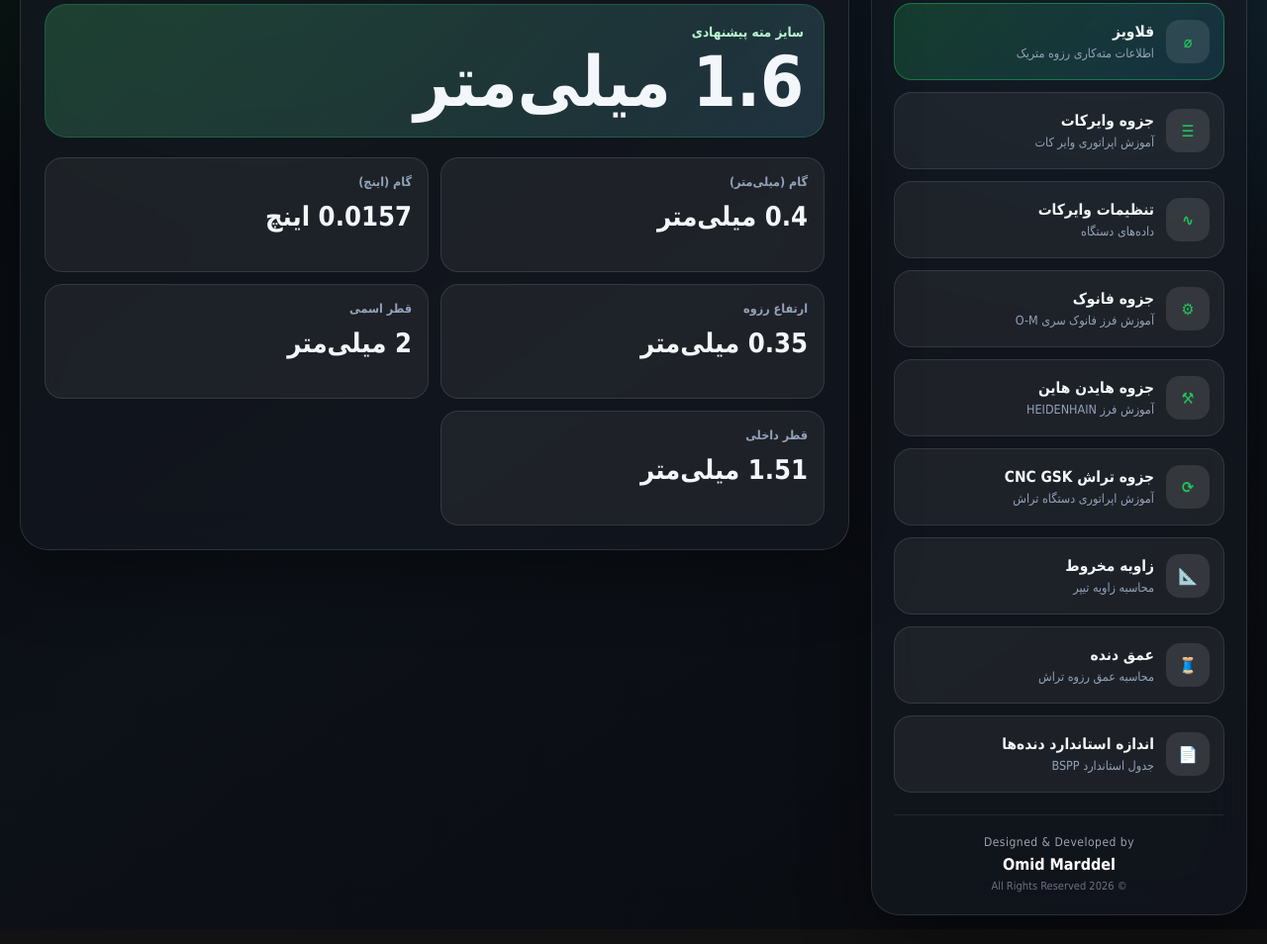
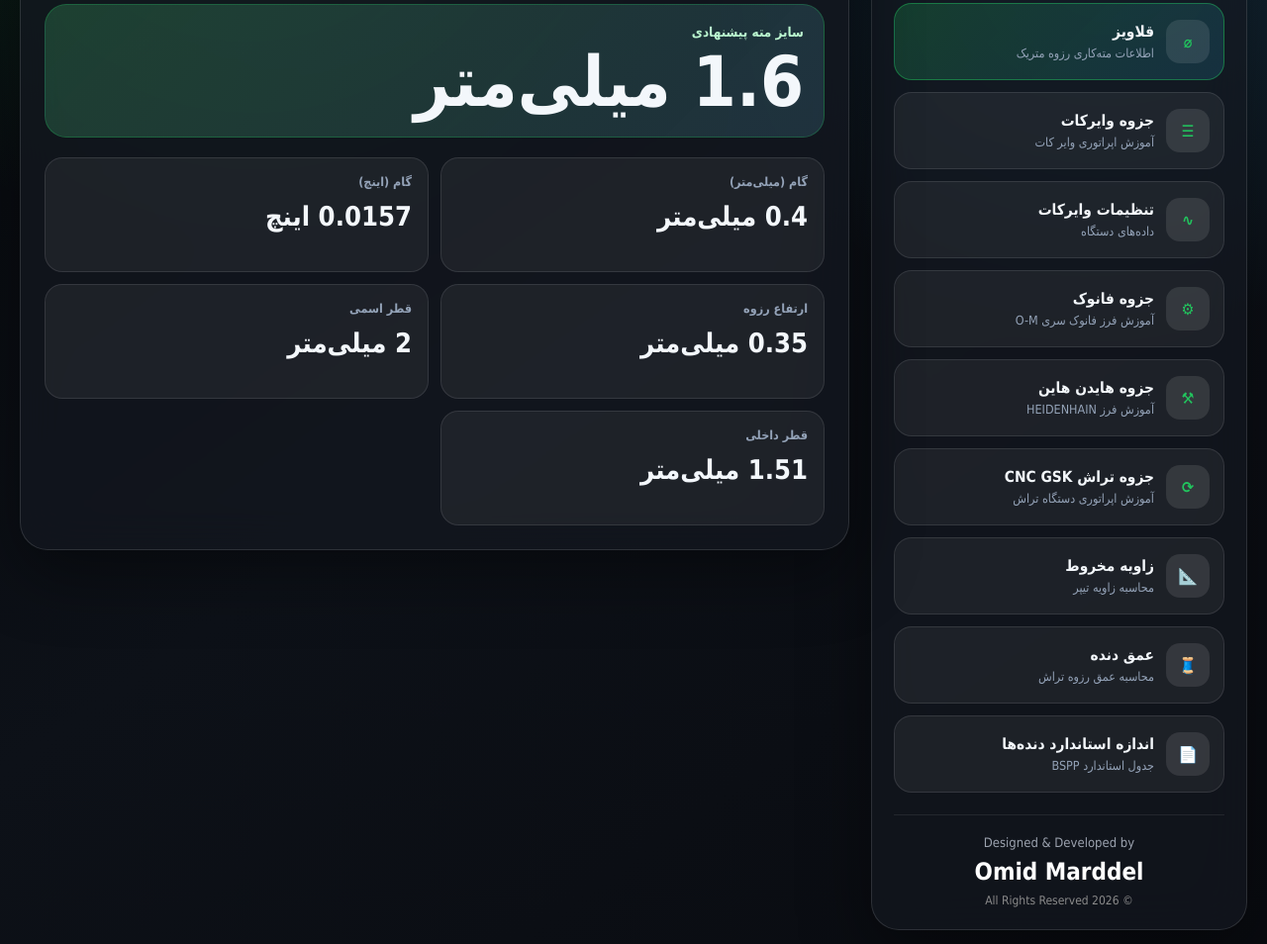
Before and after one commit to omidmarddel-code/machinist-toolbox, a plain HTML site: page index.html in a window 1280 px wide. Shown: the part 380-1334 px from the top of the page at 99% size. Drawn offline with Linux system fonts and the light colour scheme.

Commit message:
Add files via upload

```diff
--- a/style.css
+++ b/style.css
@@ -550,23 +550,21 @@ button {
 }
 
 .app-footer p {
-  margin: 0;
-  font-size: 12px;
+    margin: 0 0 8px;
+    font-size: 13px;
     color: #9ca3af;
-  letter-spacing: 0.5px;
 }
 
 .app-footer strong {
     display: block;
-  margin: 6px 0;
-  font-size: 16px;
+    font-size: 24px;
     font-weight: 700;
-  color: #ffffff;
+    color: #fff;
+    margin-bottom: 8px;
 }
 
 .app-footer small {
     display: block;
-  margin-top: 6px;
-  font-size: 11px;
-  color: #6b7280;
+    font-size: 12px;
+    color: #8b8b8b;
 }
```
Lines whose indentation alone changed are shown as unchanged.
